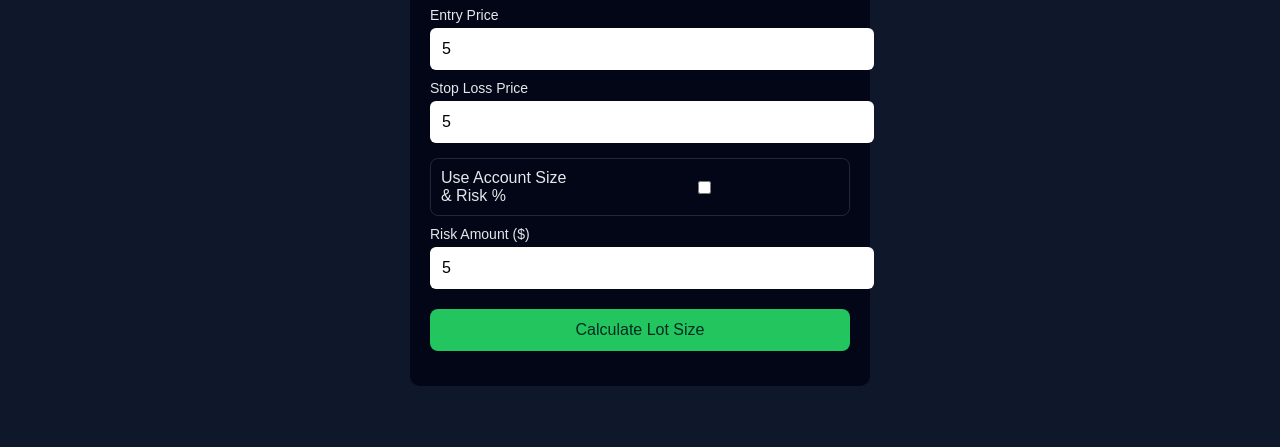
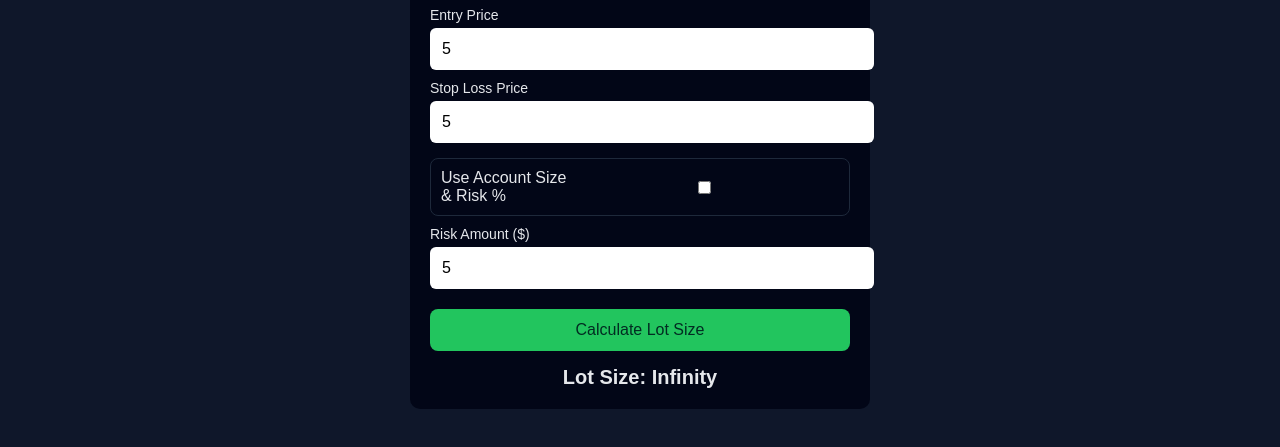
Before and after one commit to alee618/LotCalcApp, a plain HTML site: page index.html in a window 1280 px wide. Both pictures are taken after typing "5", "5", "5" into the empty fields and a click on the button "Calculate Lot Size". Shown: the part 317-764 px from the top of the page. Drawn offline with Linux system fonts and the light colour scheme.

Commit message:
index.html

```diff
--- a/index.html
+++ b/index.html
@@ -202,8 +202,8 @@ function showJournal() {
 }
 
 function calculate() {
-  const entry = +entryInput.value || +entry.value;
-  const stop = +stopInput?.value || +stop.value;
+  const entry = parseFloat(document.getElementById("entry").value);
+const stop = parseFloat(document.getElementById("stop").value);
   const vpp = +asset.value;
 
   if (!entry || !stop) return result.innerText="Enter entry & stop";
```
